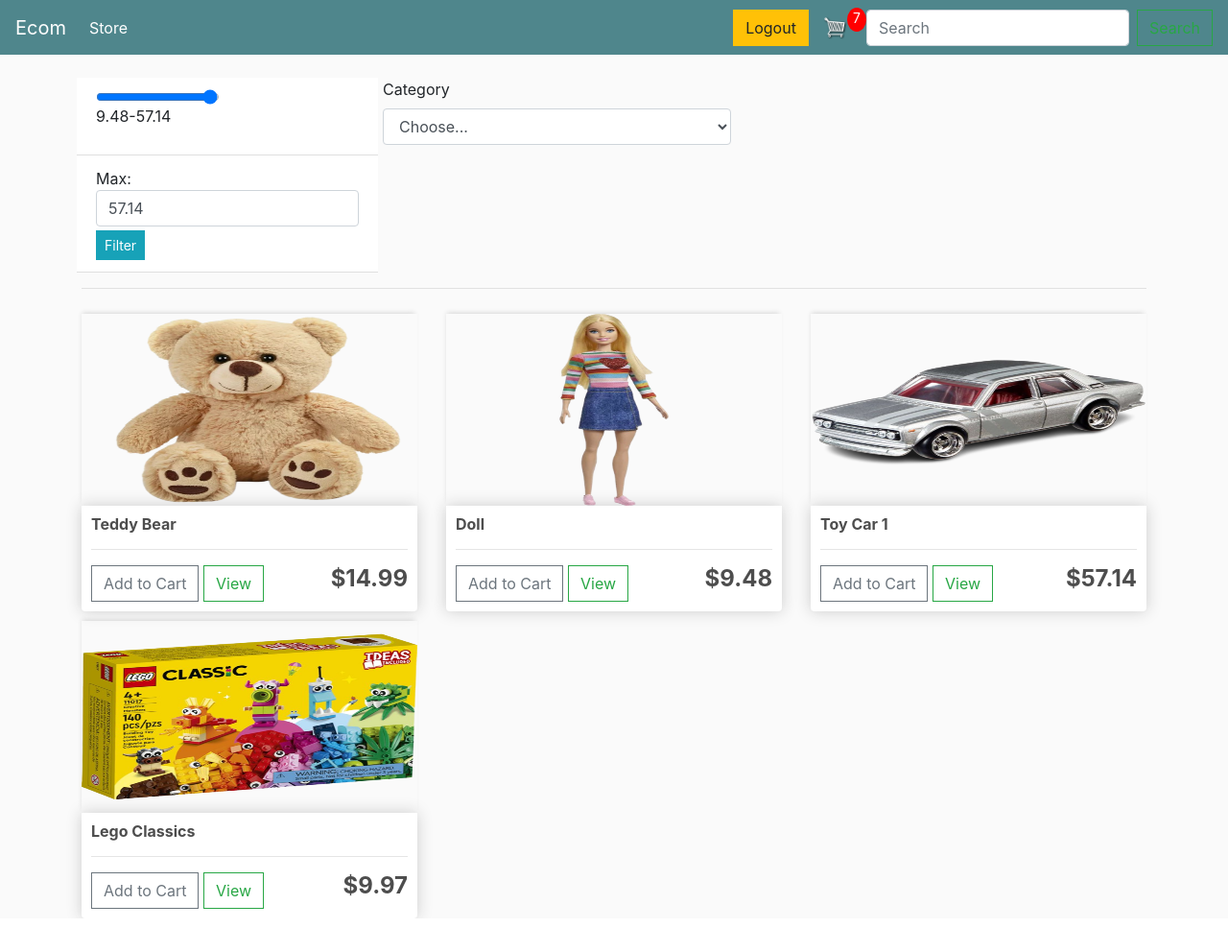
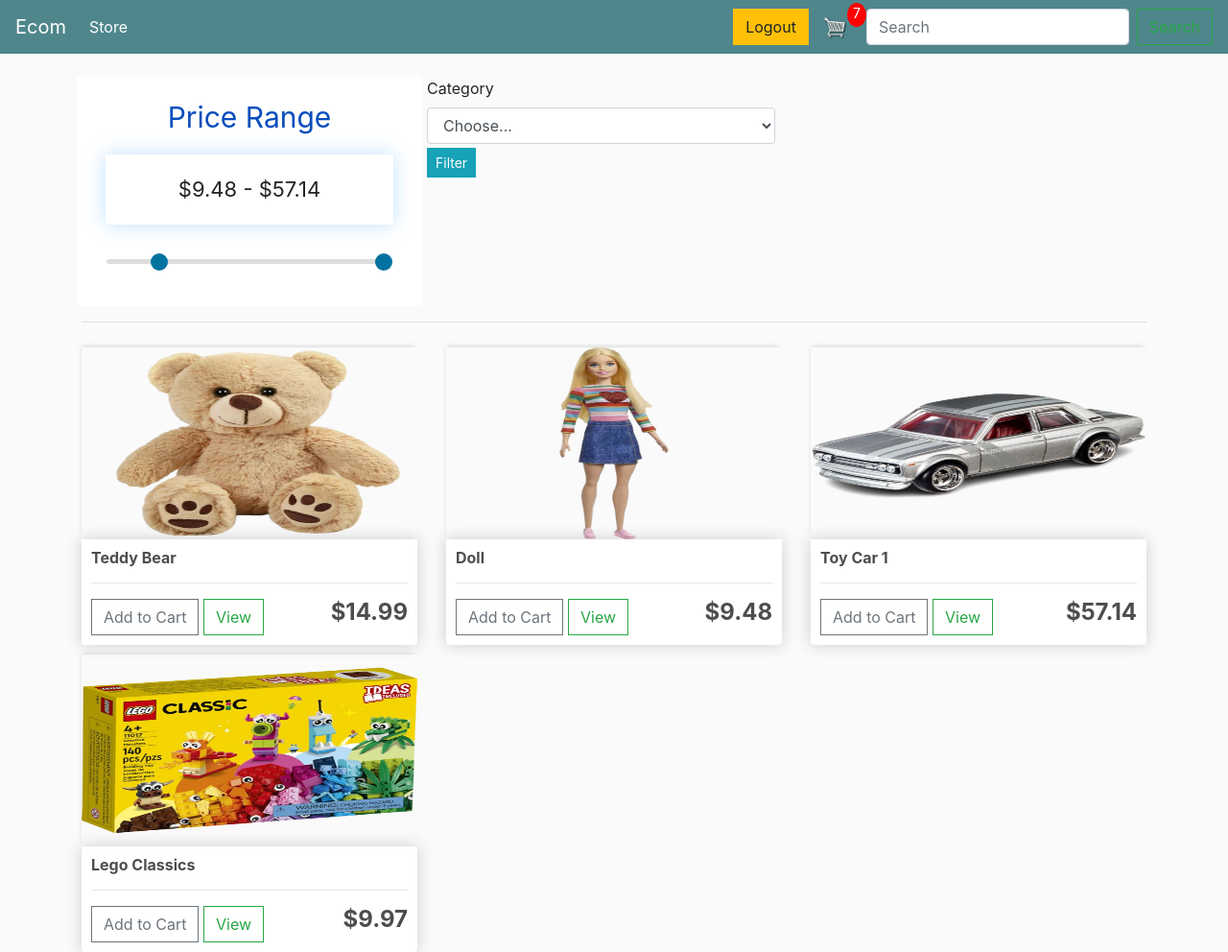
Before and after one commit to seif678/ShoppingCartProject, a Django app: page / in a window 1280 px wide. Shown: the whole page at 96% size. Before the commit the page ends 957 px from the top, so only its background shows below. Run offline with Django 4.2, Linux system fonts and the light colour scheme; a user stored in the database is signed in; data comes from the database, SQL or seed files in the repository; some libraries are stand-ins or nearby versions.

Commit message:
Applying price range feature instead of maximum price only

```diff
--- a/Site/views.py
+++ b/Site/views.py
@@ -40,11 +40,16 @@
         k = request.GET['k']
     else:
         k = maxPrice
+    if 'h' in request.GET:
+        h = request.GET['h']
+    else:
+        h = minPrice
+
     if 'b' in request.GET and request.GET['b'] != 'Choose...':
         b = request.GET['b']
-        products = Product.objects.filter(brand__icontains=b) & Product.objects.filter(price__range=(minPrice, k))
+        products = Product.objects.filter(brand__icontains=b) & Product.objects.filter(price__range=(h, k))
     else:
-        products = Product.objects.filter(price__range=(minPrice, k))
+        products = Product.objects.filter(price__range=(h, k))
 
     context = {'products': products, 'cartItems': cartItems, 'minMaxPrice': minMaxPrice, 'categories': categories}
     return render(request, 'Site/Store.html',context)
--- /dev/null
+++ b/static/css/style.css
@@ -0,0 +1,64 @@
+
+.slider{
+  padding: 30px;
+  border-radius: 3px;
+  background-color: rgb(255, 255, 255);
+}
+
+.range-slider {
+  width: 300px;
+  text-align: center;
+  position: relative;
+  padding-bottom: 20px;
+}
+p{
+  text-align: center;
+  margin-top: -10px;
+  font-size: 30px;
+  color: rgb(7, 77, 189);
+}
+
+.range-slider .rangeValues {
+  display: block;
+  box-shadow: 0 0 20px rgba(0,139,253,0.25);
+  padding: 20px;
+  font-size: 22px;
+  margin-bottom: 35px;
+}
+
+input[type=range] {
+  -webkit-appearance: none;
+  border: 1px solid white;
+  width: 300px;
+  position: absolute;
+  left: 0;
+}
+
+input[type=range]::-webkit-slider-runnable-track {
+  width: 300px;
+  height: 5px;
+  background: #ddd;
+  border: none;
+  border-radius: 3px;
+}
+
+input[type=range]::-webkit-slider-thumb {
+  -webkit-appearance: none;
+  border: none;
+  height: 18px;
+  width: 18px;
+  border-radius: 50%;
+  background: #0273a0;
+  margin-top: -6px;
+  cursor: pointer;
+  position: relative;
+  z-index: 1;
+}
+
+input[type=range]:focus {
+  outline: none;
+}
+
+input[type=range]:focus::-webkit-slider-runnable-track {
+  background: #ccc;
+}
--- a/templates/Site/Main.html
+++ b/templates/Site/Main.html
@@ -8,6 +8,8 @@
 	<link rel="stylesheet" href="https://stackpath.bootstrapcdn.com/bootstrap/4.4.1/css/bootstrap.min.css" integrity="sha384-Vkoo8x4CGsO3+Hhxv8T/Q5PaXtkKtu6ug5TOeNV6gBiFeWPGFN9MuhOf23Q9Ifjh" crossorigin="anonymous">
 
 	<link rel="stylesheet" type="text/css" href="{% static 'css/main.css' %}">
+    	<link rel="stylesheet" type="text/css" href="{% static 'css/style.css' %}">
+
 
 	<script type="text/javascript">
 		var user = '{{request.user}}'
--- a/templates/Site/Store.html
+++ b/templates/Site/Store.html
@@ -1,17 +1,19 @@
 {% extends 'Site/Main.html' %}
 {% load static %}
 {% block content %}
+
     <form class="form-row my-2 my-lg-0">
- <div class="list-group list-group-flush">
-					<li class="list-group-item">
-						<input type="range" value="{{minMaxPrice.price__max}}" max={{minMaxPrice.price__max}} min={{minMaxPrice.price__min}} id="rangeInput" oninput="maxPrice.value=this.value" />
-						<p>{{minMaxPrice.price__min}}-{{minMaxPrice.price__max}}</p>
-					</li>
-					<li class="list-group-item">
-						Max: <input type="search" name="k" value="{{minMaxPrice.price__max}}" max={{minMaxPrice.pricemax}} min={{minMaxPrice.price__min}} class="form-control" id="maxPrice" onkeyup="rangeInput.value=this.value" id="maxPrice" />
-						<button id="priceFilterBtn" class="btn btn-info btn-sm mt-1">Filter</button>
-					</li>
-				</div>
+
+<div class="slider">
+  <p>Price Range</p>
+
+  <div class="range-slider">
+    <span class="rangeValues"></span>
+      <input type="range" name="k" value="{{minMaxPrice.price__max}}" max={{minMaxPrice.price__max}} min={{minMaxPrice.price__min}}/>
+      <input type="range"name="h" value="{{minMaxPrice.price__min}}" max={{minMaxPrice.price__max}} min={{minMaxPrice.price__min}}/>
+
+  </div>
+</div>
     <div class="form-group col-md-4">
             <label for="category">Category</label>
             <select id="category" class="form-control" name="b">
@@ -20,8 +22,41 @@
               <option value="{{ product.brand }}">{{ product.brand }}</option>
               {% endfor %}
             </select>
+    						<button id="priceFilterBtn" class="btn btn-info btn-sm mt-1">Filter</button>
+
           </div>
         </form>
+    <script>function getVals(){
+  // Get slider values
+  let parent = this.parentNode;
+  let slides = parent.getElementsByTagName("input");
+    let slide1 = parseFloat( slides[0].value );
+    let slide2 = parseFloat( slides[1].value );
+  // Neither slider will clip the other, so make sure we determine which is larger
+  if( slide1 > slide2 ){ let tmp = slide2; slide2 = slide1; slide1 = tmp; }
+
+  let displayElement = parent.getElementsByClassName("rangeValues")[0];
+//innerHTML property allows Javascript code to manipulate a website being displayed
+      displayElement.innerHTML = "$" + slide1 + " - $" + slide2;
+}
+
+window.onload = function(){
+  // Initialize Sliders
+  let sliderSections = document.getElementsByClassName("range-slider");
+      for( let x = 0; x < sliderSections.length; x++ ){
+        let sliders = sliderSections[x].getElementsByTagName("input");
+        for( let y = 0; y < sliders.length; y++ ){
+          if( sliders[y].type ==="range" ){
+     //oninput attribute fires when the value of an <input> element is changed
+            sliders[y].oninput = getVals;
+            // Manually trigger event first time to display values
+            sliders[y].oninput();
+          }
+        }
+      }
+}</script>
+
+
 
     <hr>
 	<div class="row">
```
Also changed, not shown: static/css/main.css (line endings or trailing spaces).
